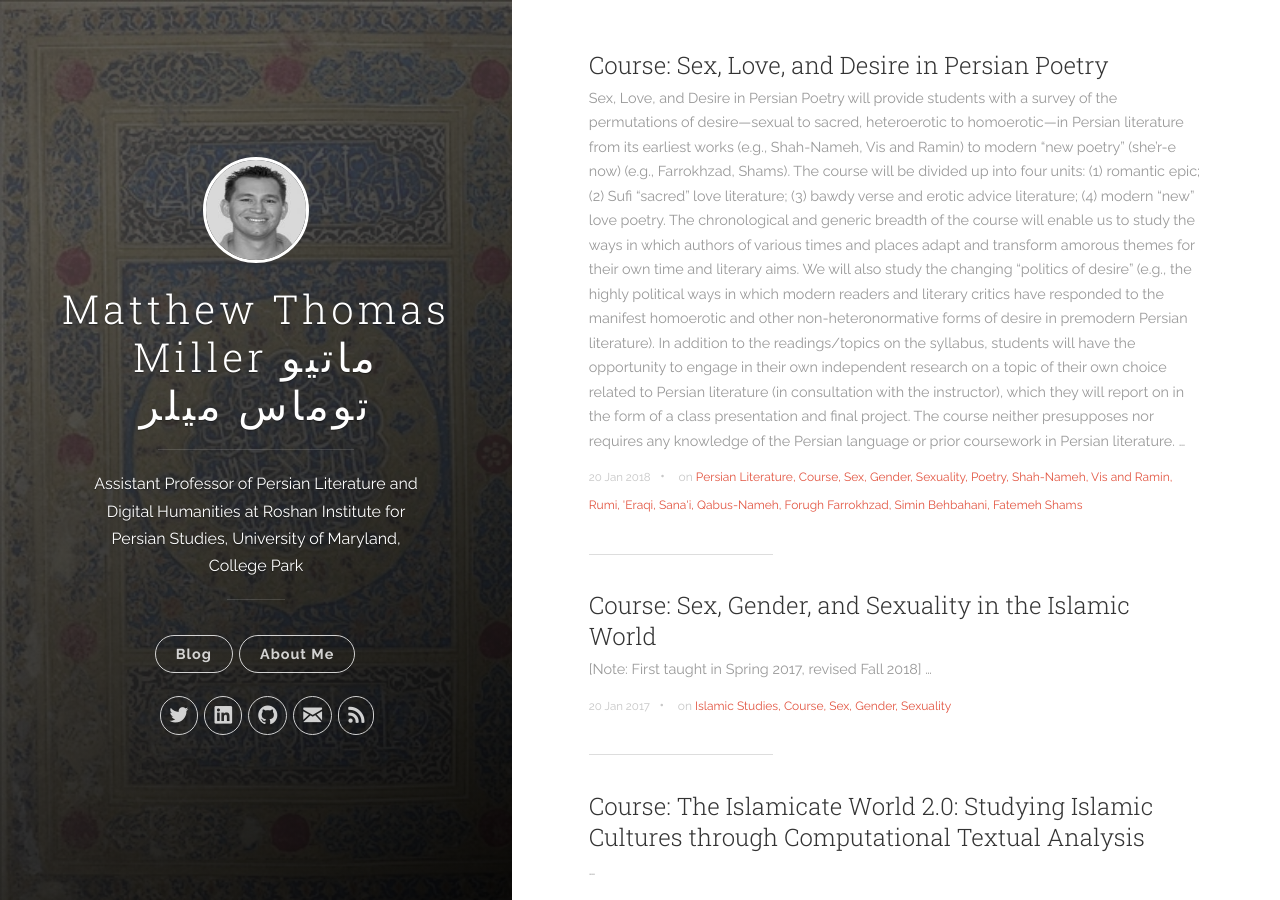
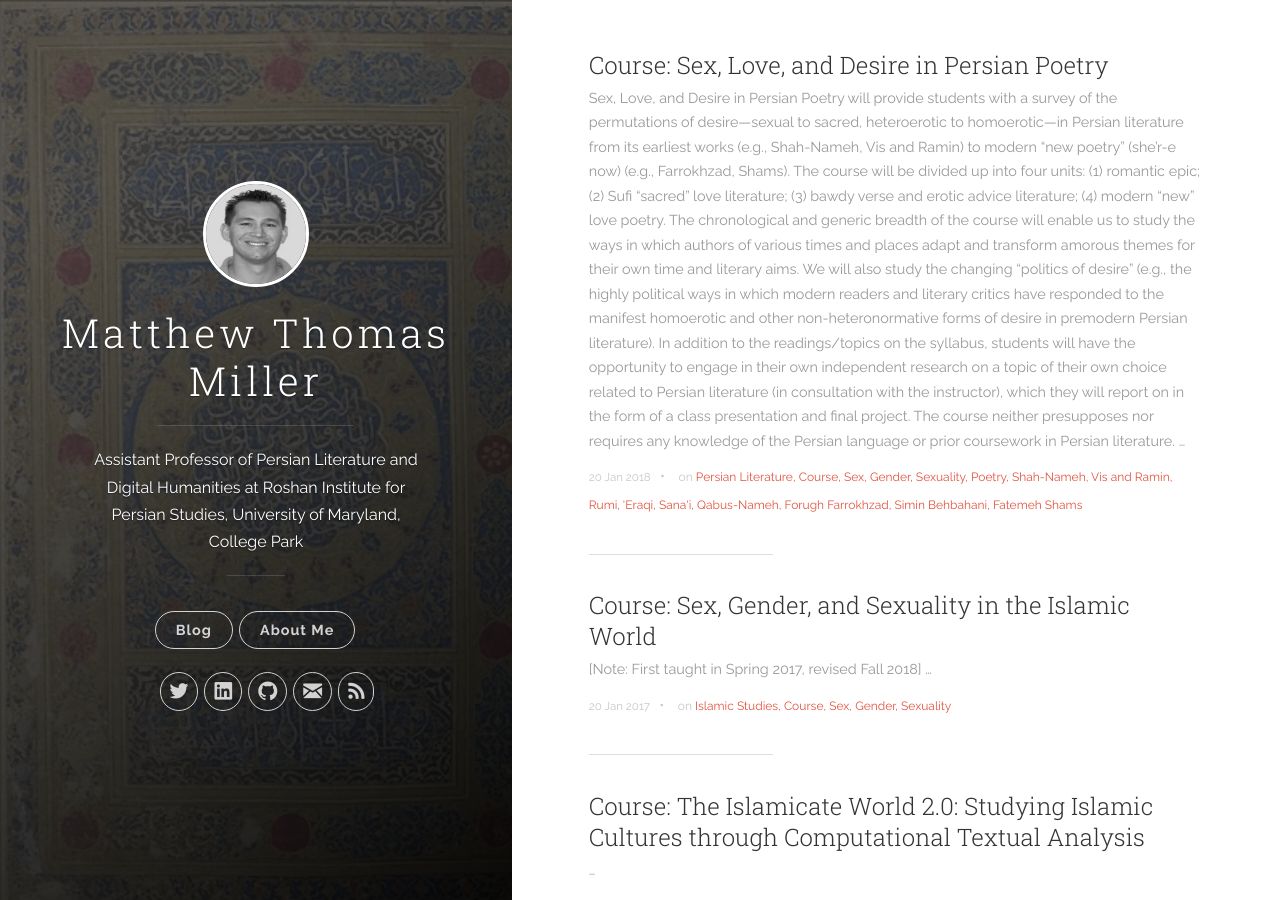
Before and after one commit to MatthewThomasMiller/MatthewThomasMiller.github.io, a Jekyll site: the page built from index.html, in a window 1280 px wide and 900 px high. Built offline with Jekyll 4.4.1, drawn with Linux system fonts in a browser that asks for light colours; the list of posts is cut into pages by our own code.

Commit message:
persianname

```diff
--- a/_config.yml
+++ b/_config.yml
@@ -1,5 +1,5 @@
 # Site settings
-title: Matthew Thomas Miller ماتیو توماس میلر
+title: Matthew Thomas Miller
 description: 'Assistant Professor of Persian Literature and Digital Humanities at Roshan Institute for Persian Studies, University of Maryland, College Park'
 url: 'http://matthewthomasmiller.com'
 baseurl: ''
```
